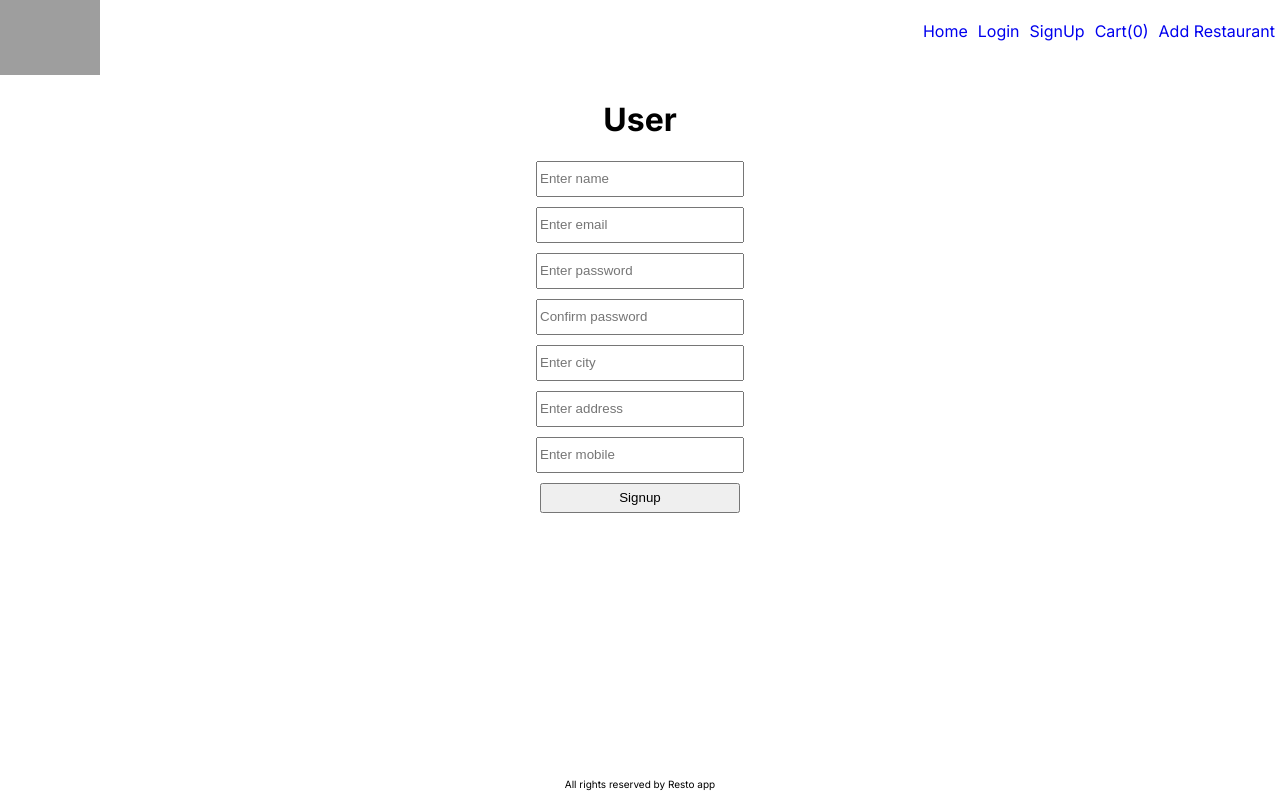
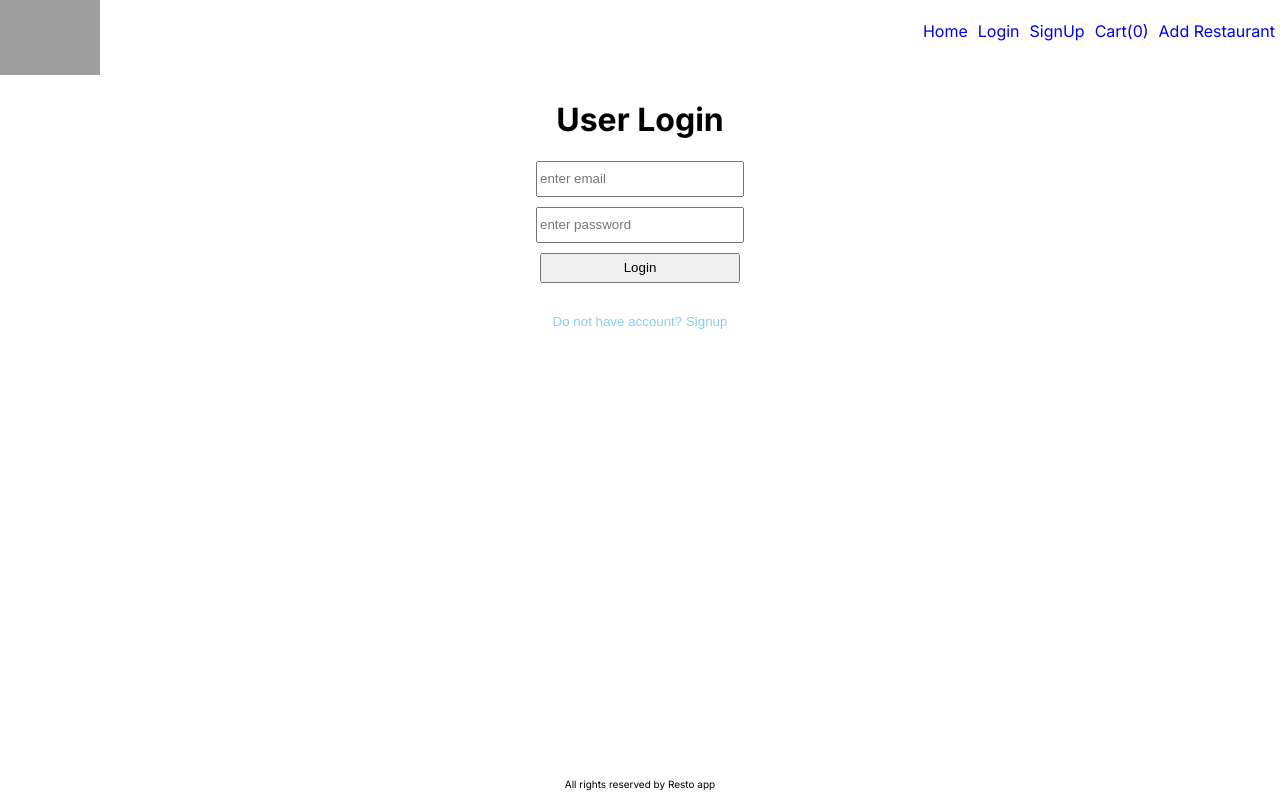
Before and after one commit to anil-sidhu/next-js-project, a Next.js app: page /user-auth in a window 1280 px wide. Built offline with nearby package versions, Linux system fonts and the light colour scheme; grey boxes are pictures that could not be loaded.

Commit message:
worked on user login ui

```diff
--- a/src/app/_components/CustomerHeader.js
+++ b/src/app/_components/CustomerHeader.js
@@ -1,11 +1,17 @@
 import Link from "next/link"
+import { useRouter } from "next/navigation";
 import { useEffect, useState } from "react";
 
 const CustomerHeader = (props) => {
 
+    const userStorage = JSON.parse(localStorage.getItem('user'));
     const cartStorage = JSON.parse(localStorage.getItem('cart'));
+    const [user, setUser] = useState(userStorage ? userStorage : undefined)
     const [cartNumber, setCartNumber] = useState(cartStorage?.length)
     const [cartItem, setCartItem] = useState(cartStorage);
+    const router =useRouter();
+    console.log(userStorage);
+
 
     useEffect(() => {
 
@@ -51,6 +57,12 @@ const CustomerHeader = (props) => {
         }
     }, [props.removeCartData])
 
+    const logout=()=>{
+        localStorage.removeItem('user');
+        router.push('/user-auth')
+
+    }
+
     return (
         <div className="header-wrapper">
             <div className="logo">
@@ -60,13 +72,25 @@ const CustomerHeader = (props) => {
                 <li>
                     <Link href="/" >Home</Link>
                 </li>
+                {
+                    user ?
+                        <>
+                            <li>
+                                <Link href="/#" >{user?.name}</Link>
+                            </li>
+                            <li><button onClick={logout}>Logout</button></li>
+                        </>
+                        :
+                        <>
+                            <li>
+                                <Link href="/" >Login</Link>
+                            </li>
+                            <li>
+                                <Link href="/user-auth" >SignUp</Link>
+                            </li></>
+                }
                 <li>
-                    <Link href="/" >Login</Link>
-                </li>
-                <li>
-                    <Link href="/" >SignUp</Link>
-                </li> <li>
-                    <Link href={cartNumber?"/cart":"#"} >Cart({cartNumber ? cartNumber : 0})</Link>
+                    <Link href={cartNumber ? "/cart" : "#"} >Cart({cartNumber ? cartNumber : 0})</Link>
                 </li> <li>
                     <Link href="/" >Add Restaurant</Link>
                 </li>
--- /dev/null
+++ b/src/app/_components/UserLogin.js
@@ -0,0 +1,26 @@
+import { useState } from "react"
+
+const UserLogin=()=>{
+    const [email,setEmail]=useState('');
+    const [password,setPassword]=useState('');
+
+    const loginHandle=()=>{
+        console.log(email,password);
+    }
+    return(
+        <div>
+            <div className="input-wrapper">
+                <input type="text" placeholder="enter email"value={email} onChange={(event)=>setEmail(event.target.value)} className="input-field" />
+            </div>
+            <div className="input-wrapper">
+                <input type="password" placeholder="enter password" value={password} onChange={(event)=>setPassword(event.target.value)}  className="input-field" />
+            </div>
+            <div className="input-wrapper">
+                <button onClick={loginHandle} className="button">Login</button>
+            </div>
+
+        </div>
+    )
+}
+
+export default UserLogin
--- a/src/app/_components/UserSignUp.js
+++ b/src/app/_components/UserSignUp.js
@@ -1,3 +1,4 @@
+import { useRouter } from "next/navigation";
 import { useState } from "react"
 
 const UserSignUp = () => {
@@ -9,6 +10,7 @@ const UserSignUp = () => {
     const [city, setCity] = useState('');
     const [address, setAddress] = useState('');
     const [mobile, setMobile] = useState('');
+    const router =useRouter();
 
     const handleSignUp = async () => {
         console.log(name, email, password, confirmPassword, city, address, mobile);
@@ -18,7 +20,11 @@ const UserSignUp = () => {
         })
         response = await response.json();
         if (response.success) {
-            alert("user signup done")
+            const {result}=response;
+            delete result.password;
+            localStorage.setItem('user',JSON.stringify(result));
+            router.push('/')
+
         } else {
             alert("failed")
         }
--- a/src/app/user-auth/page.js
+++ b/src/app/user-auth/page.js
@@ -1,15 +1,24 @@
 'use client'
+import { useState } from "react"
 import CustomerHeader from "../_components/CustomerHeader"
 import Footer from "../_components/Footer"
+import UserLogin from "../_components/UserLogin"
 import UserSignUp from "../_components/UserSignUp"
 
 const UserAuth=()=>{
+    const [login,setLogin]=useState(true)
     return(
         <div>
             <CustomerHeader />
             <div className="container">
-            <h1>User</h1>
-            <UserSignUp />
+            <h1>{login?'User Login':'User Signup'}</h1>
+            {
+                login?<UserLogin />:<UserSignUp />
+            }
+            <button className="button-link" onClick={()=>setLogin(!login)}>
+                {login?'Do not have account? Signup':'Already have account ? login'}
+            </button>
+
             </div>
 
             <Footer />
```
